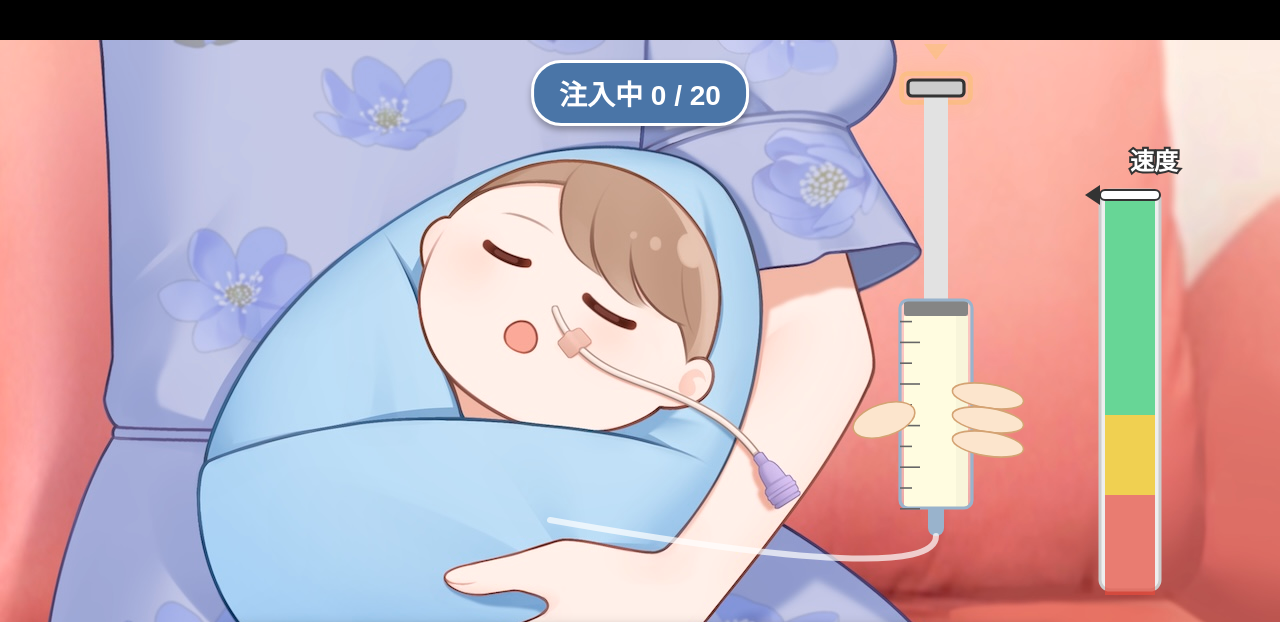
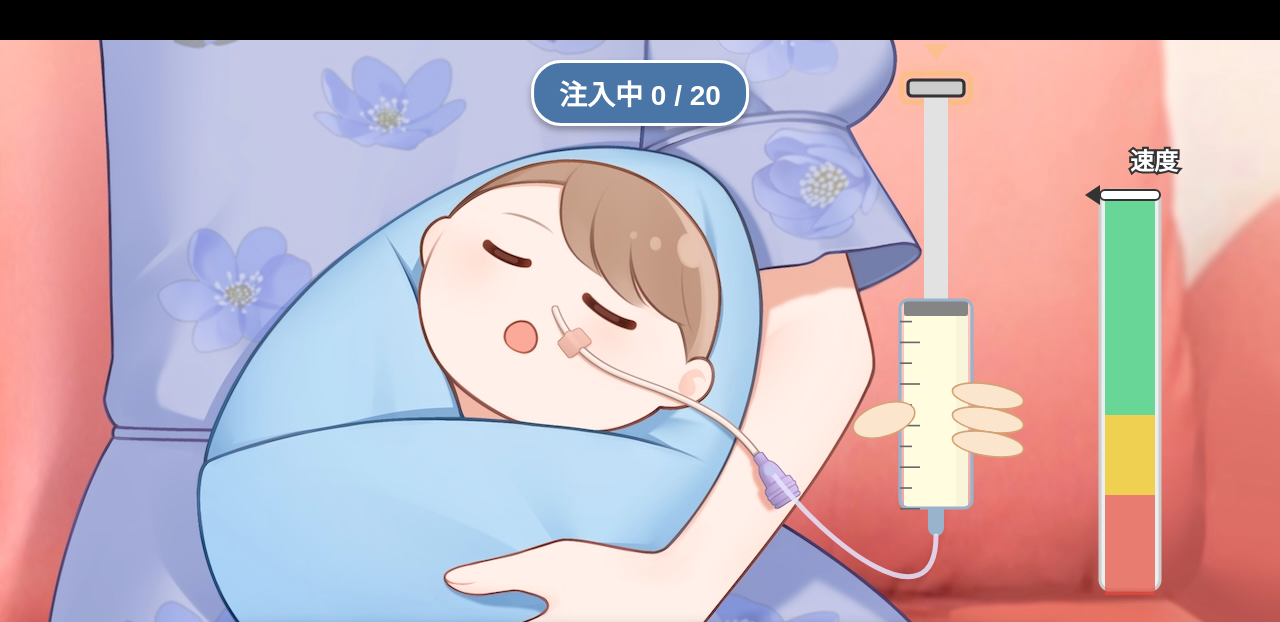
Before and after one commit to m-terrace/keikan, a plain HTML site: page phase2.html in a window 1280 px wide. Shown: the top 622 px of the page. Drawn offline with Linux system fonts and the light colour scheme.

Commit message:
ゲームUI調整：未使用素材削除・哺乳瓶位置修正・ゲージ改善
- 未使用アセット（ai_*.png/jpg）を全て削除
- フェーズ1: 哺乳瓶を上30px・左10px移動し赤ちゃんの口元に合わせる
- フェーズ1: ミルク残量ゲージの「残量」ラベルをパネル中央揃えに修正
- フェーズ2: 危険ゾーン（RED/CHOKE）時にbackground2.jpgへ切り替え
- フェーズ2: シリンジ〜胃チューブ間のチューブ描画を接続点に合わせて調整

Co-Authored-By: Claude Sonnet 4.6 <noreply@anthropic.com>

```diff
--- a/phase2.html
+++ b/phase2.html
@@ -257,7 +257,8 @@
          * アセットパス設定（フォールバック対応）
          */
         const assetInfos = {
-            bg: 'assets/background.jpg',         // 背景画像
+            bg: 'assets/background.jpg',         // 背景画像（通常）
+            bg2: 'assets/background2.jpg',       // 背景画像（危険ゾーン）
             syringe: 'assets/syringe.png',      // シリンジ本体枠
             plunger: 'assets/plunger.png',      // 押し子
             alert: 'assets/alert.png',          // 警告アイコン（△！）
@@ -523,16 +524,21 @@
             ctx.clearRect(0, 0, BASE_WIDTH, BASE_HEIGHT);
 
             // 1. 背景 ----------------------------------------------------
-            if (assets.bg.loaded) {
-                const imgAspect = assets.bg.img.width / assets.bg.img.height;
+            // 危険ゾーン(RED)またはむせ(CHOKE)中はbg2を使用
+            const isDanger = state.zone === 'RED' || state.phase === 'CHOKE';
+            const bgAsset = isDanger ? assets.bg2 : assets.bg;
+
+            if (bgAsset && bgAsset.loaded) {
+                const imgAspect = bgAsset.img.width / bgAsset.img.height;
                 const canvasAspect = BASE_WIDTH / BASE_HEIGHT;
                 let drawW = BASE_WIDTH, drawH = BASE_HEIGHT, drawX = 0, drawY = 0;
                 if (imgAspect > canvasAspect) { drawH = BASE_HEIGHT; drawW = drawH * imgAspect; drawX = (BASE_WIDTH - drawW) / 2; }
                 else { drawW = BASE_WIDTH; drawH = drawW / imgAspect; drawY = (BASE_HEIGHT - drawH) / 2; }
-                ctx.drawImage(assets.bg.img, drawX, drawY, drawW, drawH);
+                ctx.drawImage(bgAsset.img, drawX, drawY, drawW, drawH);
             } else {
                 // 背景フォールバック (壁とベッド)
-                ctx.fillStyle = '#fdf6e3'; ctx.fillRect(0, 0, BASE_WIDTH, BASE_HEIGHT);
+                ctx.fillStyle = isDanger ? '#fde3e3' : '#fdf6e3';
+                ctx.fillRect(0, 0, BASE_WIDTH, BASE_HEIGHT);
                 ctx.fillStyle = '#eaf0f6'; ctx.beginPath(); ctx.ellipse(BASE_WIDTH / 2, BASE_HEIGHT, BASE_WIDTH * 0.6, 250, 0, 0, Math.PI * 2); ctx.fill();
             }
 
@@ -736,20 +742,32 @@
             ctx.restore();
 
             // チューブへの接続線
-            ctx.strokeStyle = 'rgba(255,255,255,0.7)';
-            ctx.lineCap = 'round';
-            ctx.lineWidth = 6;
-            ctx.beginPath();
-
-            // 注ぎ口から左の赤ちゃんへの線
+            // ノズル位置（スケール済みスクリーン座標）
             const startX = x + (bodyW / 2) * scale;
             const startY = y + (bodyH + 35) * scale;
-            const ctrlX = x + (bodyW / 2) * scale;
-            const ctrlY = y + (bodyH + 100) * scale;
+            // 背景画像の胃チューブコネクター（紫色の接続部）の座標
+            const tubeEndX = 770;
+            const tubeEndY = 430;
 
+            // チューブ本体（自然な弧を描くcubic bezier）
+            ctx.strokeStyle = 'rgba(230, 230, 255, 0.85)';
+            ctx.lineCap = 'round';
+            ctx.lineWidth = 5;
+            ctx.beginPath();
             ctx.moveTo(startX, startY);
-            ctx.quadraticCurveTo(ctrlX, ctrlY, 550, 480); // 背景赤ちゃんの顔付近へ繋がるように調整
+            // ctrl1: ノズルから真下へ垂れる / ctrl2: コネクターへ向かう手前で折り返す
+            ctx.bezierCurveTo(
+                startX, startY + 90,    // 制御点1: ノズルから下へ垂れる
+                tubeEndX + 60, tubeEndY + 80,  // 制御点2: コネクター手前でたわむ
+                tubeEndX, tubeEndY
+            );
             ctx.stroke();
+
+            // コネクター接続部の強調（小さい丸でつながり感を表現）
+            ctx.fillStyle = 'rgba(200, 200, 240, 0.9)';
+            ctx.beginPath();
+            ctx.arc(tubeEndX, tubeEndY, 6, 0, Math.PI * 2);
+            ctx.fill();
 
             // 再度指を描くためにスケール環境を作る
             ctx.save();
```
Also changed, not shown: index.html (+4 -8 lines), assets/ai_adult_hand.png (deleted), assets/ai_baby_calm.png (deleted), assets/ai_baby_danger.png (deleted), assets/ai_baby_drink.png (deleted), assets/ai_baby_tired.png (deleted), assets/ai_baby_warning.png (deleted), assets/ai_bg.jpg (deleted), assets/ai_bottle.png (deleted), assets/ai_plunger.png (deleted), assets/ai_syringe.png (deleted).
